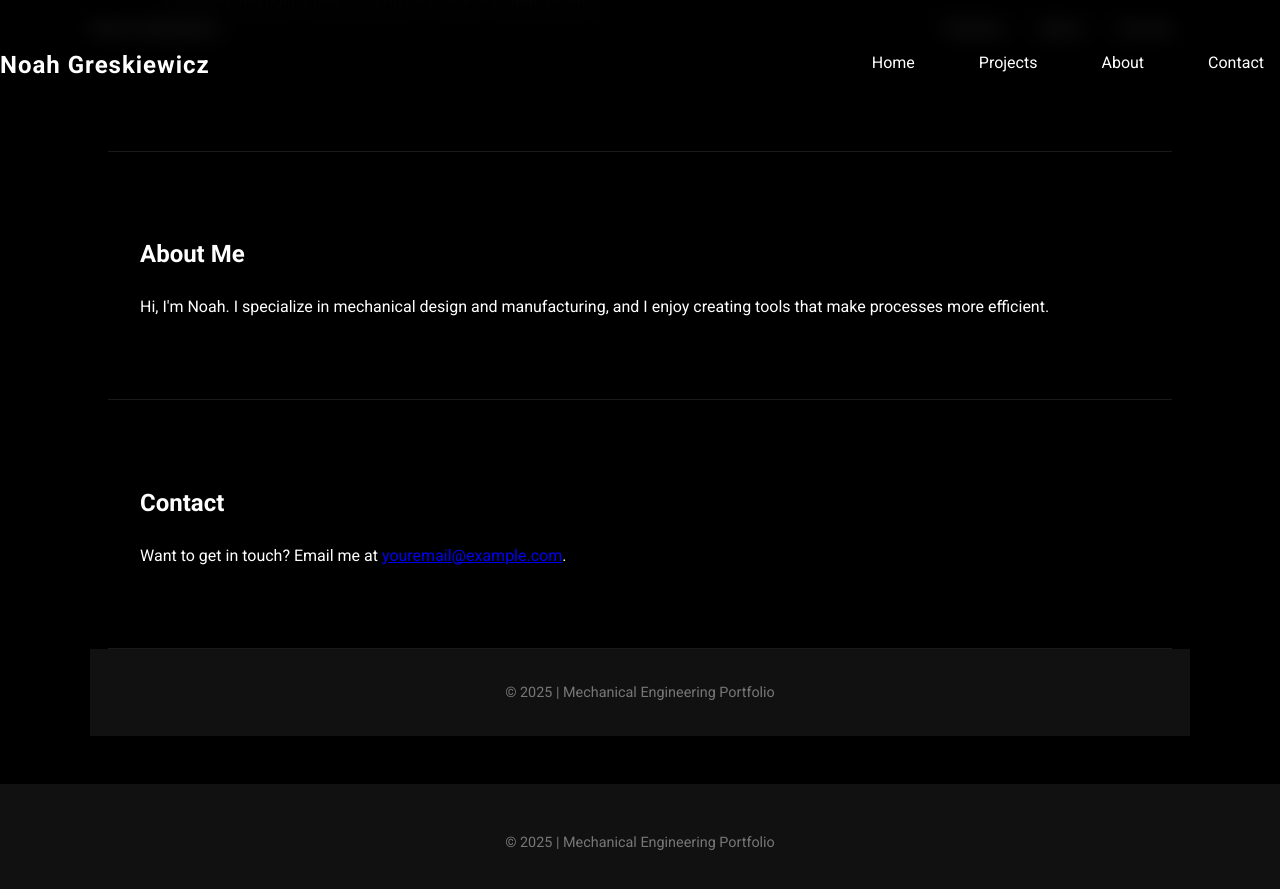
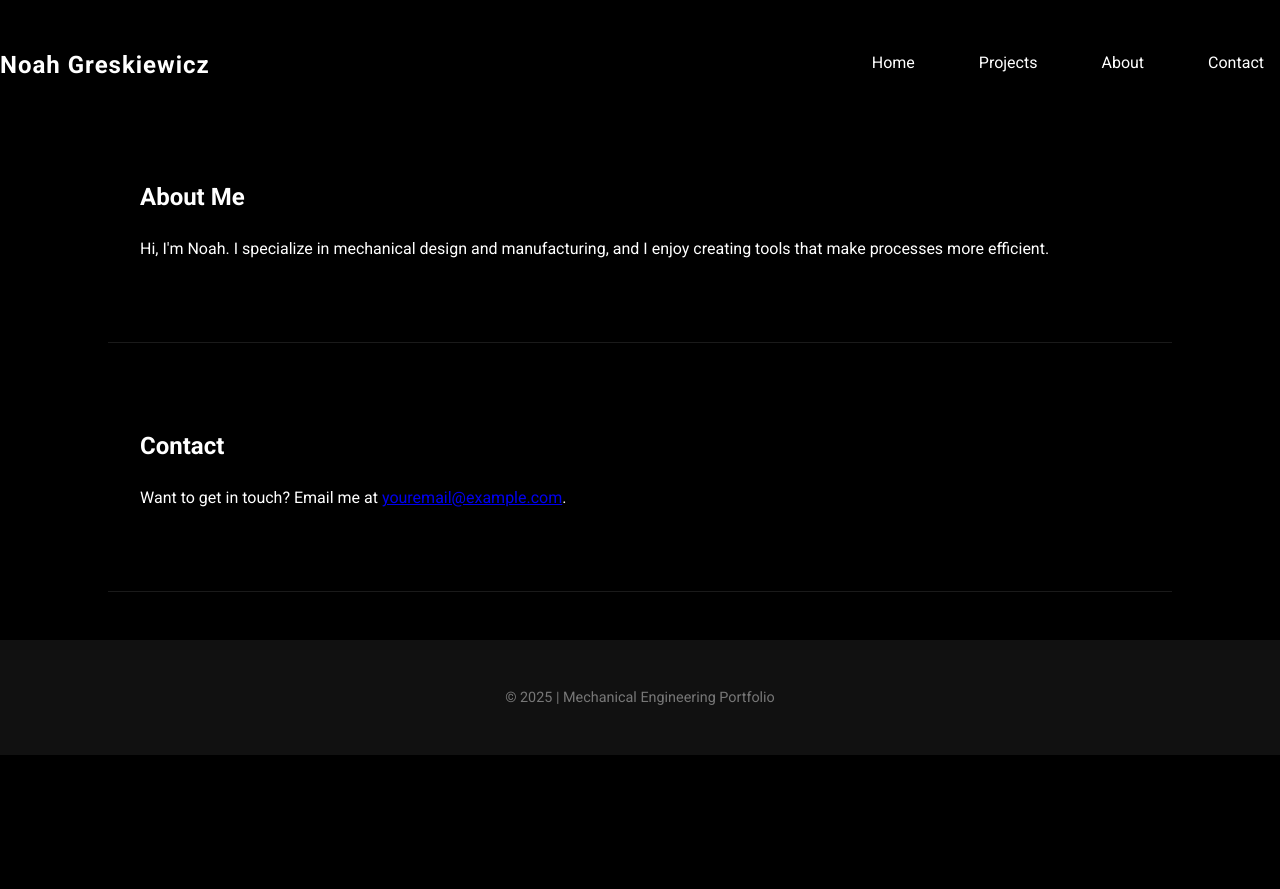
Before and after one commit to ngreskie/ngreskie.github.io, a Jekyll site: the page built from index.md, in a window 1280 px wide and 900 px high, scrolled down 1103 px. Shown: the top 889 px of the window. Built offline with Jekyll 4.4.1, drawn with Linux system fonts in a browser that asks for light colours; after the commit the page ends 1858 px from its top, so only the background shows below that.

Commit message:
updated index to remove double footers and headers

```diff
--- a/index.md
+++ b/index.md
@@ -6,16 +6,6 @@ title: Home
 <!-- AOS CSS -->
 <link rel="stylesheet" href="https://unpkg.com/aos@next/dist/aos.css" />
 
-<header>
-  <nav>
-    <div class="logo">Noah Greskiewicz</div>
-    <div class="links">
-      <a href="#projects">Projects</a>
-      <a href="#about">About</a>
-      <a href="#contact">Contact</a>
-    </div>
-  </nav>
-</header>
 
 <section id="hero" data-aos="fade-up">
   <h1>Welcome to My Engineering Portfolio</h1>
@@ -48,9 +38,6 @@ title: Home
   <p>Want to get in touch? Email me at <a href="mailto:youremail@example.com">youremail@example.com</a>.</p>
 </section>
 
-<footer>
-  &copy; {{ site.time | date: "%Y" }} {{ site.author.name }} | Mechanical Engineering Portfolio
-</footer>
 
 <!-- AOS JS -->
 <script src="https://unpkg.com/aos@next/dist/aos.js"></script>
```
